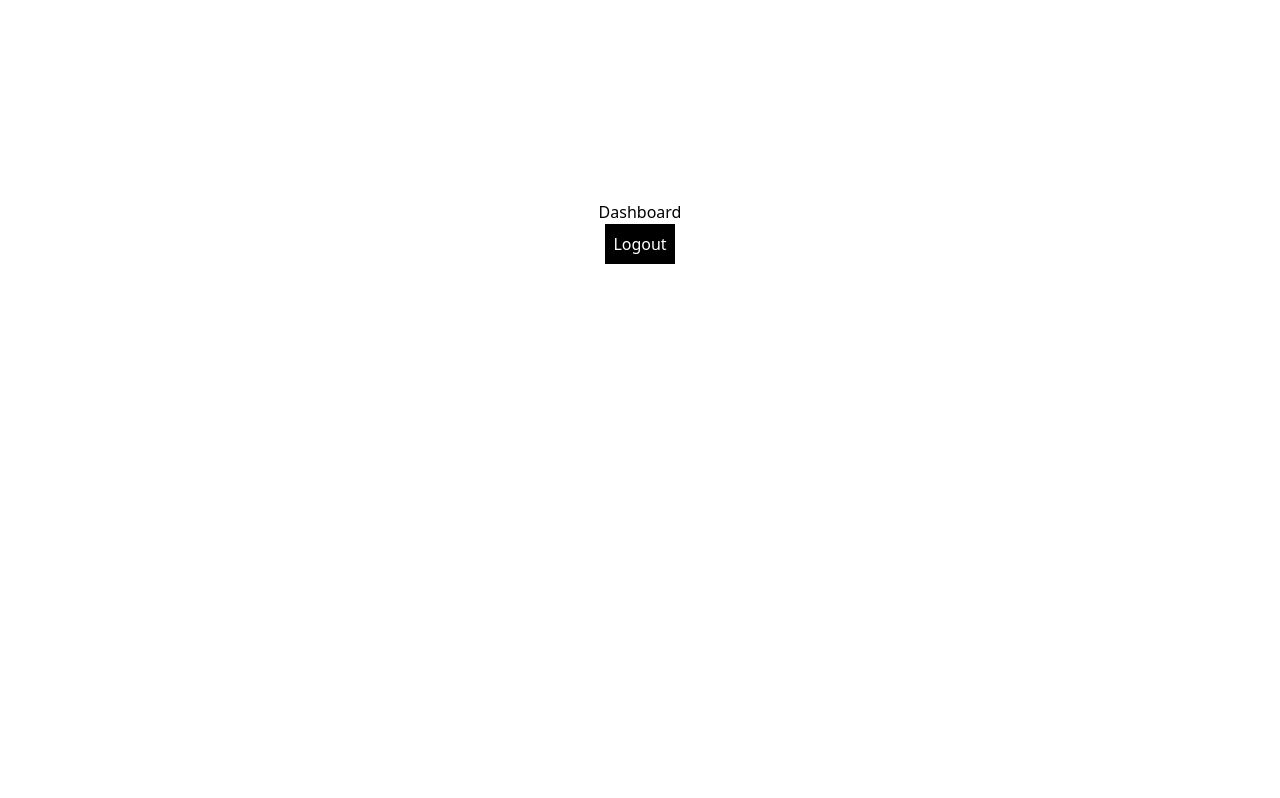
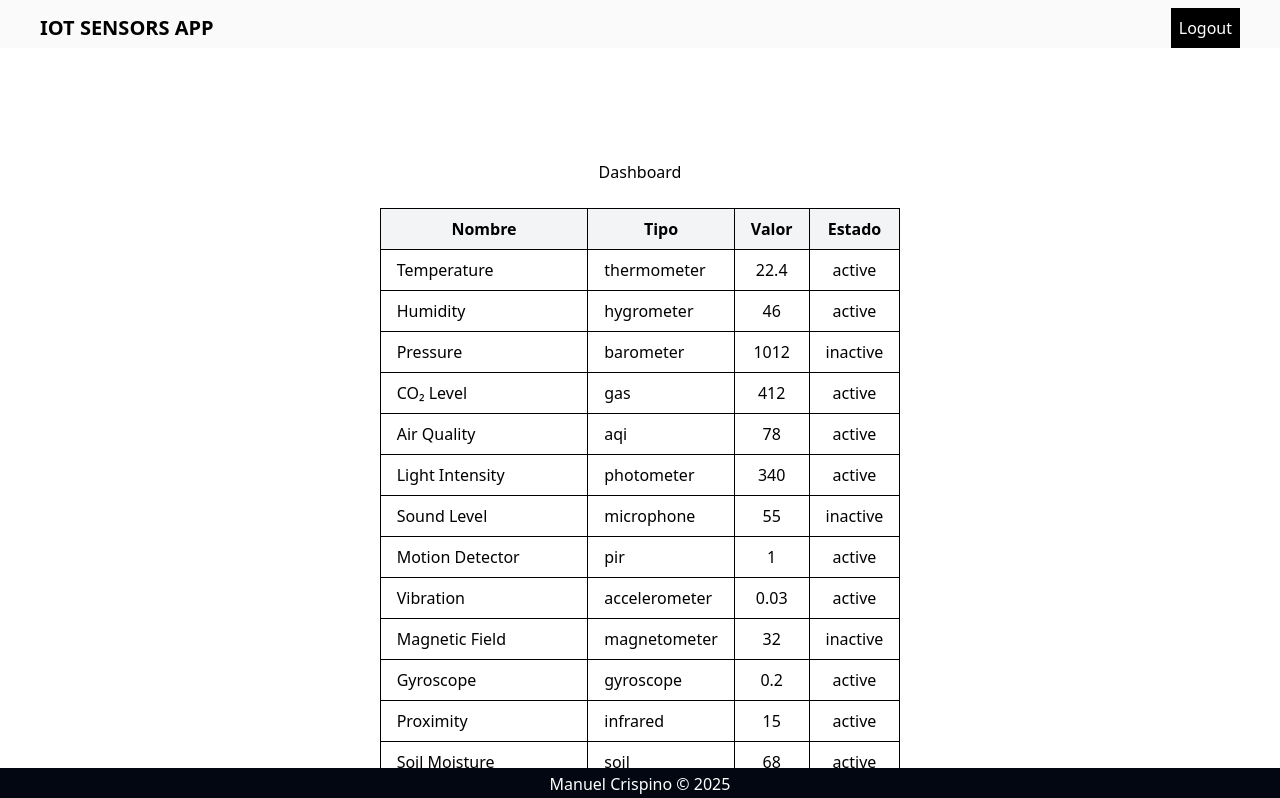
Before and after one commit to manuel-crispino/iot-sensors-app, a SvelteKit app: page /dashboard in a window 1280 px wide. Shown: the top 798 px of the page. Built offline with nearby package versions, Linux system fonts and the light colour scheme; sample sign-in values are in the browser's storage.

Commit message:
nav, sensorsStore

```diff
--- a/src/infrastructure/mockDatabase.ts
+++ b/src/infrastructure/mockDatabase.ts
@@ -16,7 +16,8 @@ export const mockUsers: User[] = [
 ];
 
 export function findUser(username: string, password: string): User | null {
-  const found = mockUsers.find(
+  const found = mockUsers.find
+  (
     (u) => u.username === username && u.password === password
   );
   return found ? { ...found, token: `token-${Date.now()}` } : null;
--- /dev/null
+++ b/src/lib/components/layout/Footer.svelte
@@ -0,0 +1,3 @@
+  <footer class="fixed bottom-0 w-full bg-gray-950 text-white text-center py-1">
+    Manuel Crispino © {new Date().getFullYear()}
+  </footer>
--- /dev/null
+++ b/src/lib/components/layout/Nav.svelte
@@ -0,0 +1,17 @@
+<script lang="ts">
+  import Button from "../common/Button.svelte";
+  import { authStore, logout } from '$stores/authStore';
+  import { goto } from '$app/navigation';
+
+  function handleLogout() {
+  logout();
+  goto('/login');
+}
+</script>
+
+<nav class="fixed w-full bg-gray-200/20 pt-2 px-10 flex items-center justify-between dark:bg-gray-800/20 dark:text-white">
+    <h1 class="text-xl font-semibold">IOT SENSORS APP</h1>
+    {#if $authStore.user}
+        <Button text="Logout" onClick={handleLogout} />
+    {/if}
+</nav>
--- a/src/routes/+layout.svelte
+++ b/src/routes/+layout.svelte
@@ -1,14 +1,21 @@
 <script lang="ts">
-	import '../app.css';
-	import favicon from '$lib/assets/favicon.svg';
-
-	let { children } = $props();
-
+  import '../app.css';
+  import favicon from '$lib/assets/favicon.svg';
+  import Nav from '$lib/components/layout/Nav.svelte';
+	import Footer from '$lib/components/layout/Footer.svelte';
 </script>
 
 <svelte:head>
-	<link rel="icon" href={favicon} />
+  <link rel="icon" href={favicon} />
 </svelte:head>
-<div class="pt-50">
-{@render children?.()}
+
+<div class="flex flex-col min-h-screen">
+  <!-- Navbar sticky -->
+  <Nav/>
+
+  <!-- Main content -->
+  <main class="flex-1 py-40">
+    <slot />
+  </main>
+  <Footer/>
 </div>
--- a/src/routes/dashboard/+page.svelte
+++ b/src/routes/dashboard/+page.svelte
@@ -2,24 +2,41 @@
 import { authStore, logout } from '$stores/authStore';
 import { onMount } from 'svelte';
 import { goto } from '$app/navigation';
-import Button from '$lib/components/common/Button.svelte';
+import { sensors } from '$stores/sensorsStore';
+	import Container from '$lib/components/layout/Container.svelte';
 
 onMount(() => {
   authStore.subscribe((state) => {
-    if (!state.user) goto('/login'); // redirect if not logged in
+    if (!state.user) goto('/login');
   });
 });
 
-function handleLogout() {
-  logout();
-  goto('/login');
-}
 </script>
 
 <div class="flex flex-col items-center ">
 <h1 class="dark:text-white">Dashboard</h1>
 
-<Button
-onClick={handleLogout}
-text="Logout"/>
+<br>
+<Container>
+<table class="min-w-full border-collapse border border-gray-300 dark:text-white">
+  <thead class="bg-gray-100 dark:bg-gray-800">
+    <tr>
+      <th class="border px-4 py-2">Nombre</th>
+      <th class="border px-4 py-2">Tipo</th>
+      <th class="border px-4 py-2">Valor</th>
+      <th class="border px-4 py-2">Estado</th>
+    </tr>
+  </thead>
+  <tbody>
+    {#each $sensors as sensor}
+      <tr class="hover:bg-gray-50 dark:hover:bg-gray-700">
+        <td class="border px-4 py-2">{sensor.name}</td>
+        <td class="border px-4 py-2">{sensor.type}</td>
+        <td class="border px-4 py-2 text-center">{sensor.value}</td>
+        <td class="border px-4 py-2 text-center">{sensor.status}</td>
+      </tr>
+    {/each}
+  </tbody>
+</table>
+</Container>
 </div>
--- /dev/null
+++ b/src/stores/sensorsStore.ts
@@ -0,0 +1,66 @@
+// src/lib/stores/sensorsStore.ts
+import { writable, derived } from 'svelte/store';
+
+export type Sensor = {
+  id: number;
+  name: string;
+  type: string;
+  value: number;
+  status: 'active' | 'inactive' ;
+};
+
+const initialSensors: Sensor[] = [
+  { id: 1, name: 'Temperature', type: 'thermometer', value: 22.4, status: 'active' },
+  { id: 2, name: 'Humidity', type: 'hygrometer', value: 46, status: 'active' },
+  { id: 3, name: 'Pressure', type: 'barometer', value: 1012, status: 'inactive' },
+  { id: 4, name: 'CO₂ Level', type: 'gas', value: 412, status: 'active' },
+  { id: 5, name: 'Air Quality', type: 'aqi', value: 78, status: 'active' },
+  { id: 6, name: 'Light Intensity', type: 'photometer', value: 340, status: 'active' },
+  { id: 7, name: 'Sound Level', type: 'microphone', value: 55, status: 'inactive' },
+  { id: 8, name: 'Motion Detector', type: 'pir', value: 1, status: 'active' },
+  { id: 9, name: 'Vibration', type: 'accelerometer', value: 0.03, status: 'active' },
+  { id: 10, name: 'Magnetic Field', type: 'magnetometer', value: 32, status: 'inactive' },
+  { id: 11, name: 'Gyroscope', type: 'gyroscope', value: 0.2, status: 'active' },
+  { id: 12, name: 'Proximity', type: 'infrared', value: 15, status: 'active' },
+  { id: 13, name: 'Soil Moisture', type: 'soil', value: 68, status: 'active' },
+  { id: 14, name: 'Wind Speed', type: 'anemometer', value: 12.4, status: 'inactive' },
+  { id: 15, name: 'Rain Detector', type: 'rain', value: 0, status: 'active' },
+  { id: 16, name: 'UV Index', type: 'uv', value: 4, status: 'active' },
+  { id: 17, name: 'Battery Voltage', type: 'voltage', value: 3.7, status: 'active' },
+  { id: 18, name: 'Water Flow', type: 'flow', value: 2.1, status: 'inactive' },
+  { id: 19, name: 'Gas Leak', type: 'methane', value: 0, status: 'inactive' },
+  { id: 20, name: 'GPS Position', type: 'gps', value: 1, status: 'active' },
+  { id: 21, name: 'Smoke Level', type: 'smoke', value: 5, status: 'active' },
+  { id: 22, name: 'Energy Consumption', type: 'power-meter', value: 230, status: 'active' },
+  { id: 23, name: 'Door Sensor', type: 'reed-switch', value: 0, status: 'inactive' },
+  { id: 24, name: 'Water Level', type: 'ultrasonic', value: 85, status: 'active' },
+  { id: 25, name: 'Heart Rate', type: 'biometric', value: 78, status: 'active' },
+  { id: 26, name: 'Body Temperature', type: 'biometric', value: 36.8, status: 'active' },
+  { id: 27, name: 'Accelerometer X', type: 'accelerometer', value: 0.12, status: 'active' },
+  { id: 28, name: 'Accelerometer Y', type: 'accelerometer', value: -0.08, status: 'active' },
+  { id: 29, name: 'Accelerometer Z', type: 'accelerometer', value: 0.02, status: 'active' },
+  { id: 30, name: 'Temperature (Outdoor)', type: 'thermometer', value: 17.3, status: 'inactive' }
+];
+
+
+export const sensors = writable(initialSensors);
+export const filter = writable('');
+export const sortKey = writable<'name' | 'type' | 'value' | 'status'>('name');
+export const sortAsc = writable(true);
+
+export const filteredSensors = derived(
+  [sensors, filter, sortKey, sortAsc],
+  ([$sensors, $filter, $sortKey, $sortAsc]) => {
+    let filtered = $sensors.filter((s) =>
+      s.name.toLowerCase().includes($filter.toLowerCase()) ||
+      s.type.toLowerCase().includes($filter.toLowerCase())
+    );
+    return filtered.sort((a, b) => {
+      const v1 = a[$sortKey];
+      const v2 = b[$sortKey];
+      if (v1 < v2) return $sortAsc ? -1 : 1;
+      if (v1 > v2) return $sortAsc ? 1 : -1;
+      return 0;
+    });
+  }
+);
```
Also changed, not shown: 1 other file (tests, documents, lock files or other folders).
